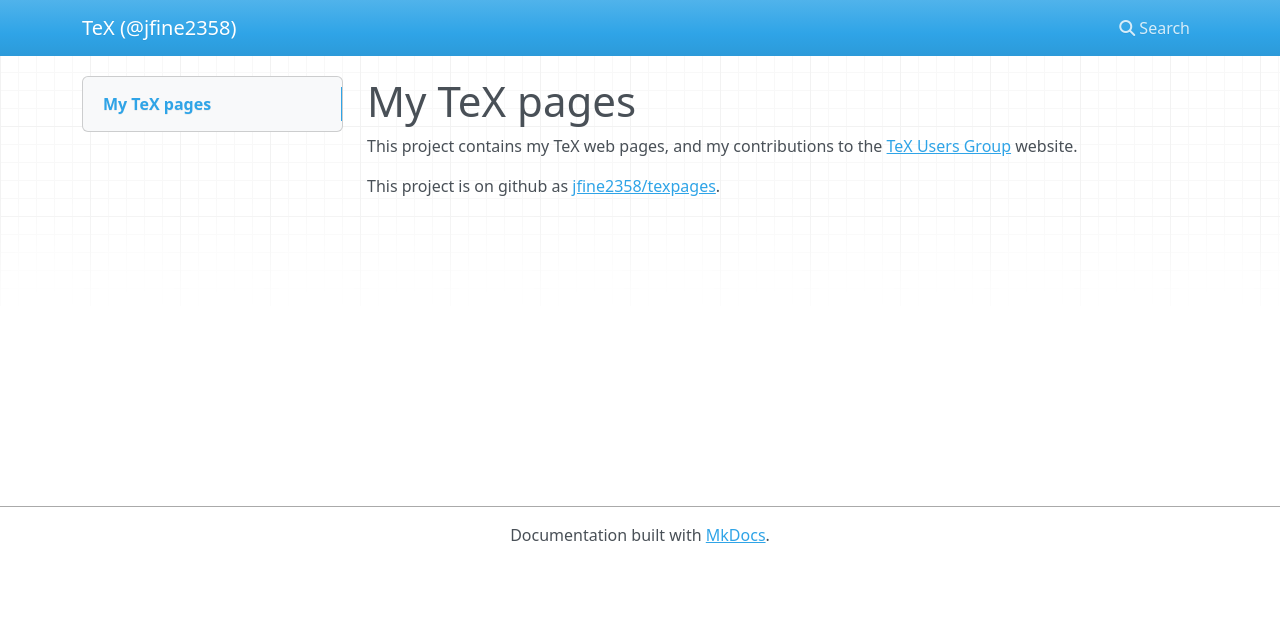
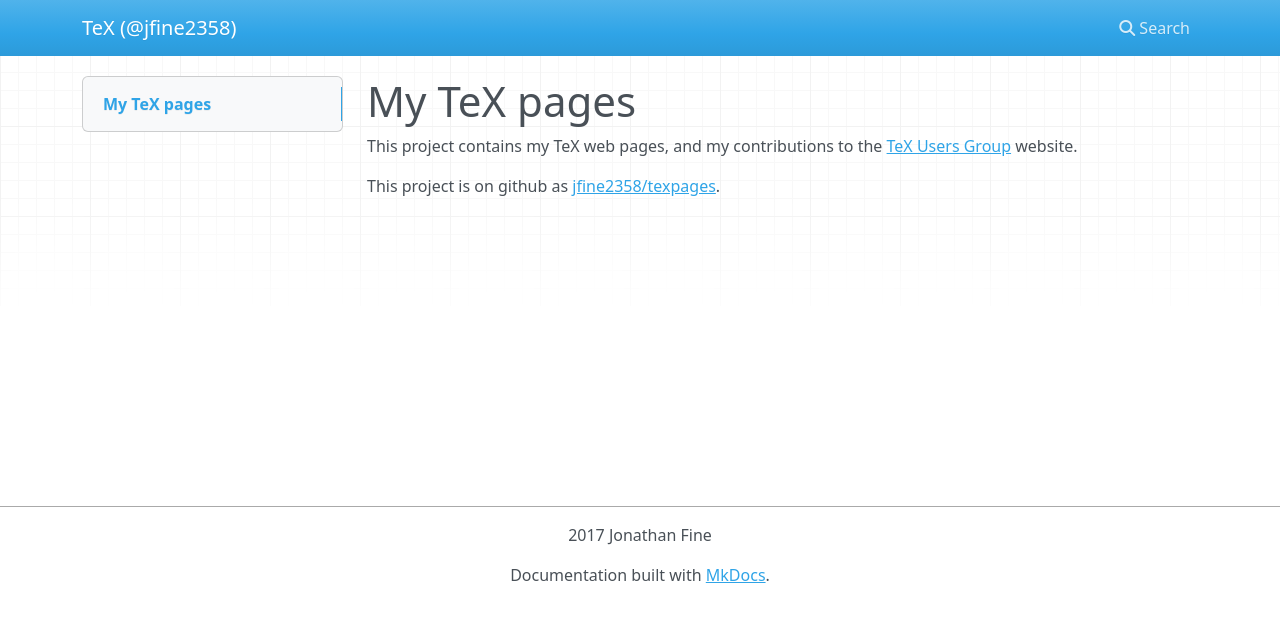
Before and after one commit to jfine2358/texpages, an MkDocs documentation site: the page built from docs/index.md, in a window 1280 px wide. Shown: the top 622 px of the page. Built offline with MkDocs 1.6.1, drawn with Linux system fonts in a browser that asks for light colours; nearby versions of some CDN libraries.

Commit message:
Add copyright line.

```diff
--- a/mkdocs.yml
+++ b/mkdocs.yml
@@ -1 +1,2 @@
 site_name: TeX (@jfine2358)
+copyright: 2017 Jonathan Fine
```
